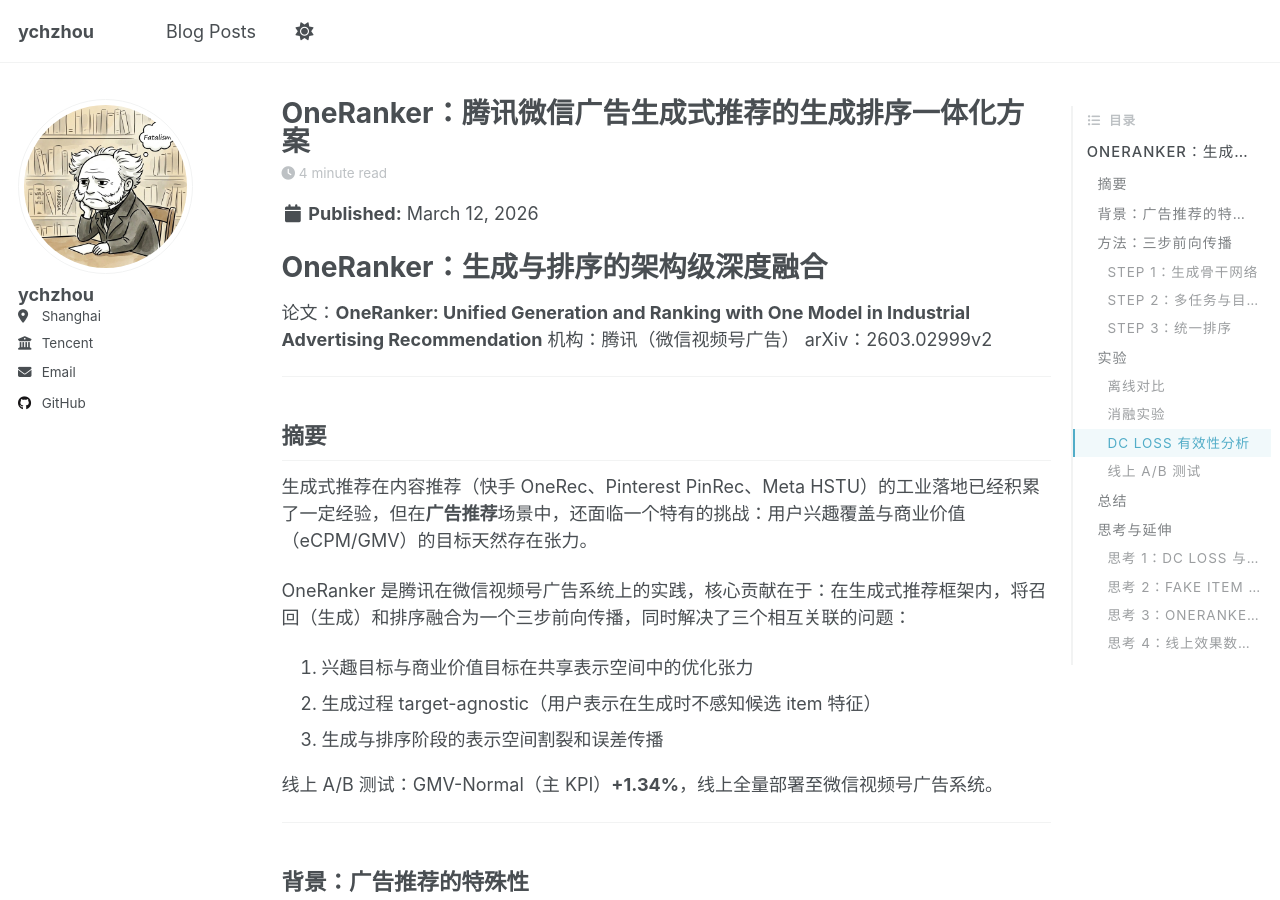
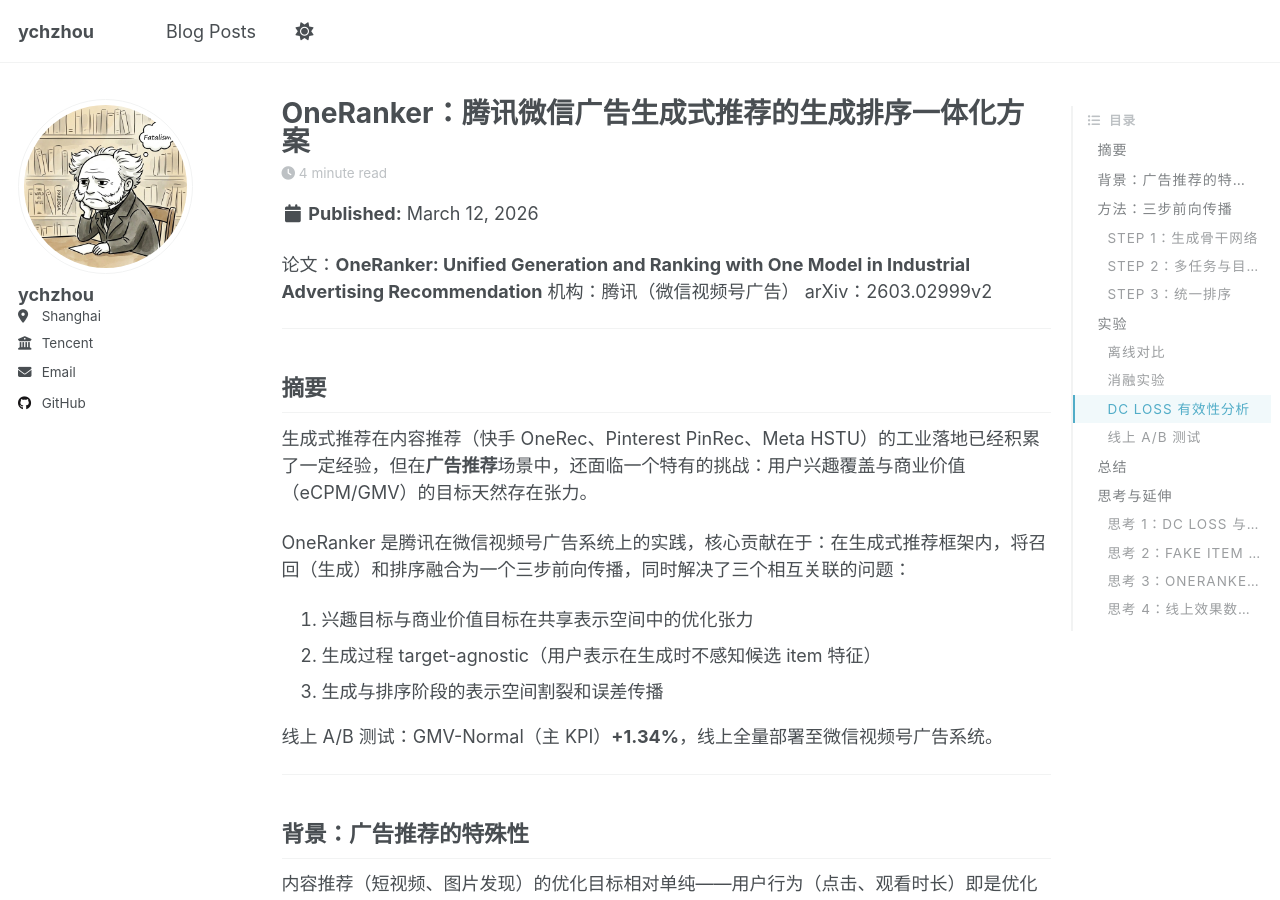
Before and after one commit to LTzycLT/ltzyclt.github.io, a Jekyll site: the page built from _posts/2026-03-12-oneranker-unified-generation-ranking-advertising.md, in a window 1280 px wide and 900 px high. Built offline with Jekyll 4.4.1, drawn with Linux system fonts in a browser that asks for light colours; a script that is not in the unit is left out; comment, search, counter and statistics services are not loaded.

Commit message:
Remove duplicate h1 title from Jekyll post

```diff
--- a/_posts/2026-03-12-oneranker-unified-generation-ranking-advertising.md
+++ b/_posts/2026-03-12-oneranker-unified-generation-ranking-advertising.md
@@ -12,8 +12,6 @@
 math: true
 comments: true
 ---
-
-# OneRanker：生成与排序的架构级深度融合
 
 论文：**OneRanker: Unified Generation and Ranking with One Model in Industrial Advertising Recommendation**
 机构：腾讯（微信视频号广告）
```
